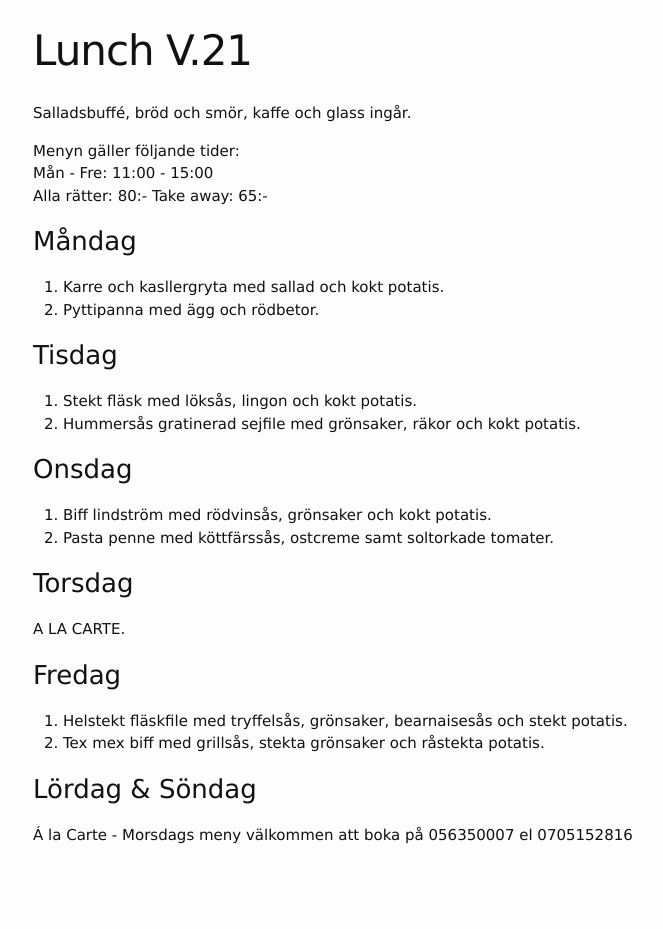
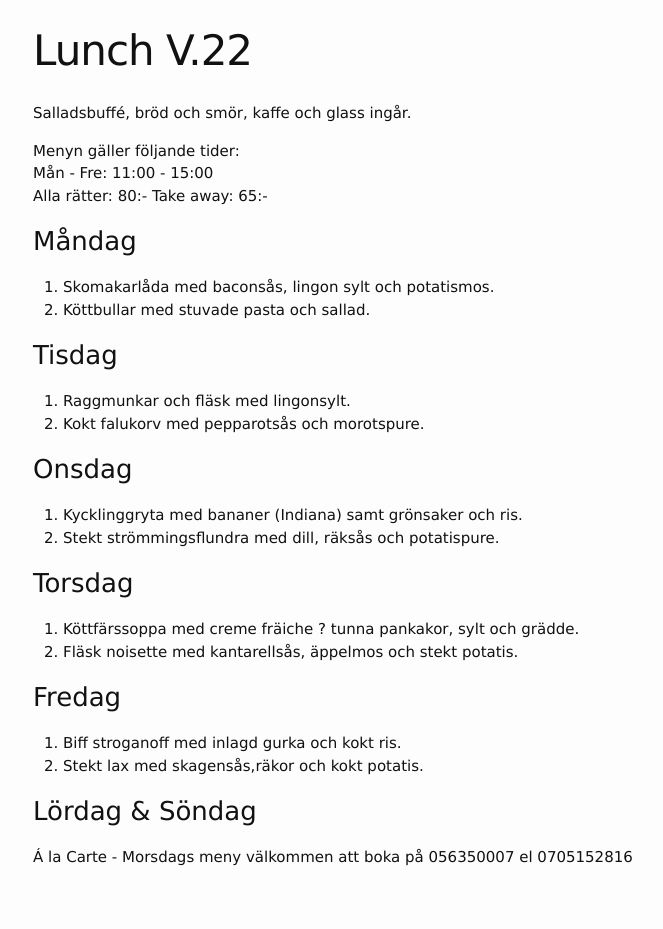
Before and after one commit to FarInn62/farinn62.github.io, a Jekyll site: the page built from lunch.md, in a window 1280 px wide. Shown: the whole page, without its empty margins (237-900 px from the left). Built offline with Jekyll 4.4.1, drawn with Linux system fonts in a browser that asks for light colours; before the commit the page ends 906 px from its top, so only the background shows below that.

Commit message:
Update lunch.md

```diff
--- a/lunch.md
+++ b/lunch.md
@@ -1,6 +1,6 @@
 ---
 layout: foodmenu
-title: Lunch V.21
+title: Lunch V.22
 permalink: /lunch/
 published: true
 ---
@@ -12,27 +12,28 @@ Alla rätter: 80:- Take away: 65:-
 
 ### Måndag
 
-1. Karre och kasllergryta med sallad och kokt potatis.
-2. Pyttipanna med ägg och rödbetor.
+1. Skomakarlåda med baconsås, lingon sylt och potatismos.
+2. Köttbullar med stuvade pasta och sallad.
 
 ### Tisdag
 
-1. Stekt fläsk med löksås, lingon och kokt potatis.
-2. Hummersås gratinerad sejfile med grönsaker, räkor och kokt potatis.
+1. Raggmunkar och fläsk med lingonsylt.
+2. Kokt falukorv med pepparotsås och morotspure.
 
 ### Onsdag
 
-1. Biff lindström med rödvinsås, grönsaker och kokt potatis.
-2. Pasta penne med köttfärssås, ostcreme samt soltorkade tomater.
+1. Kycklinggryta med bananer (Indiana) samt grönsaker och ris.
+2. Stekt strömmingsflundra med dill, räksås och potatispure.
 
 ### Torsdag
 
-   A LA CARTE.
+ 1. Köttfärssoppa med creme fräiche ? tunna pankakor, sylt och grädde.
+ 2. Fläsk noisette med kantarellsås, äppelmos och stekt potatis.
 
 ### Fredag
 
-1. Helstekt fläskfile med tryffelsås, grönsaker, bearnaisesås och stekt potatis.
-2. Tex mex biff med grillsås, stekta grönsaker och råstekta potatis.
+1. Biff stroganoff med inlagd gurka och kokt ris.
+2. Stekt lax med skagensås,räkor och kokt potatis.
 
 ### Lördag & Söndag
 Á la Carte -
```
